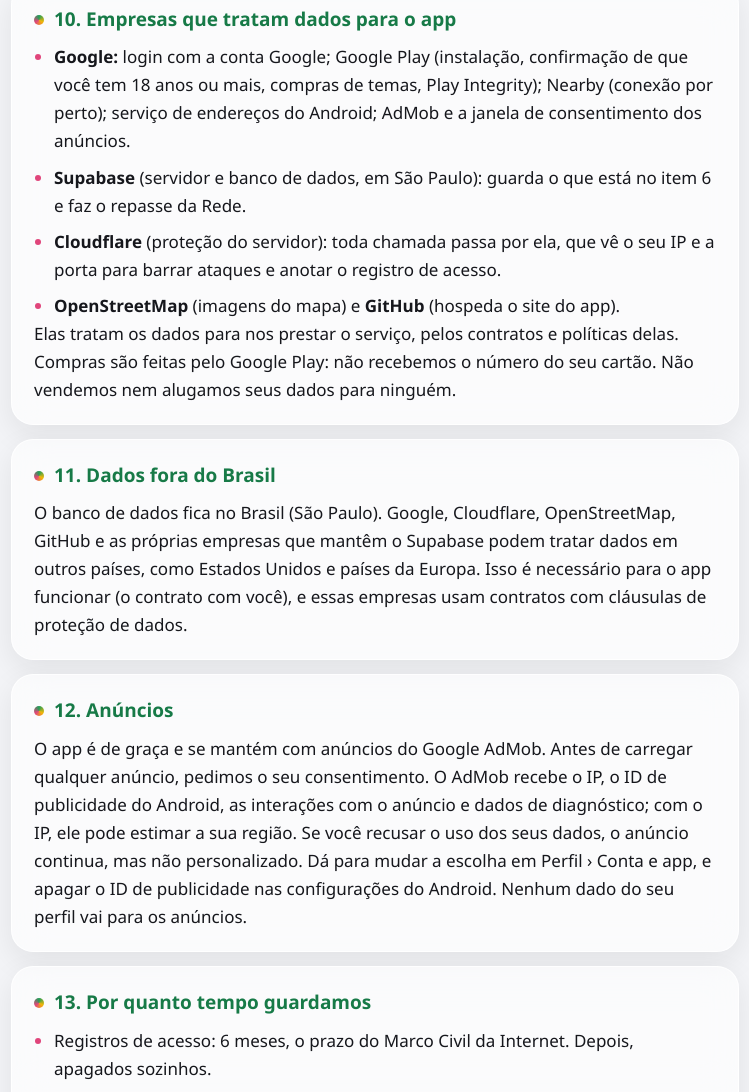
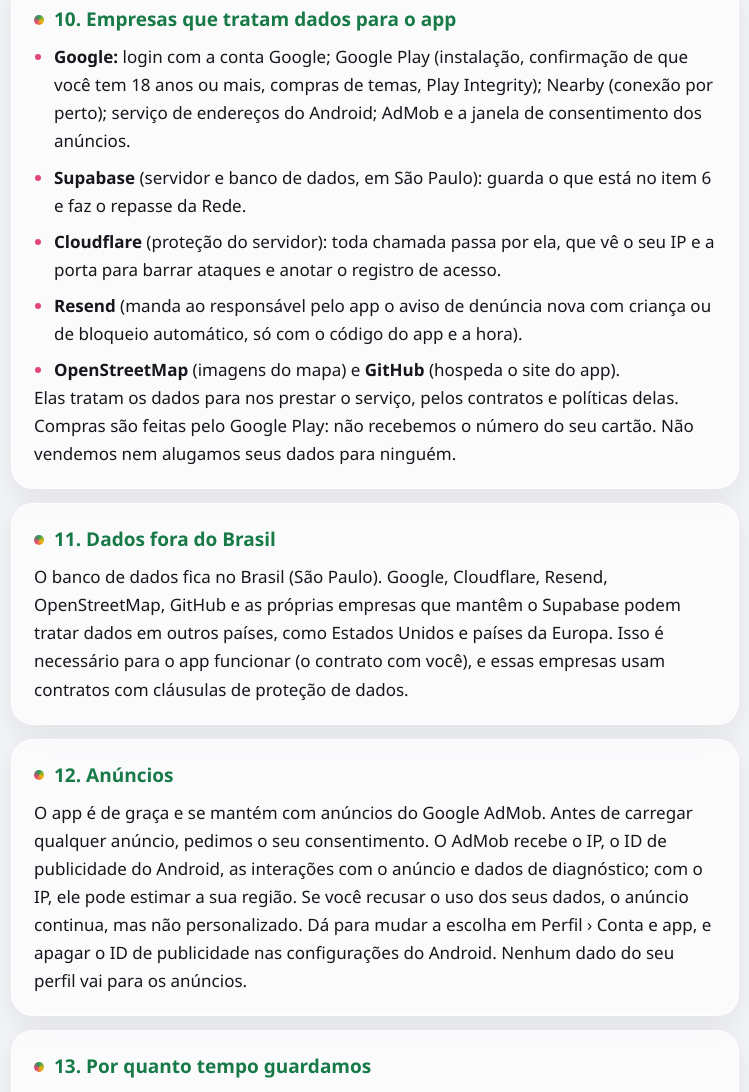
Before and after one commit to murilospinello/pais-do-amor-site, a plain HTML site: page privacidade.html in a window 1280 px wide. Shown: the part 3676-4768 px from the top of the page, without its empty margins (265-1014 px from the left). Drawn offline with Linux system fonts and the light colour scheme.

Commit message:
Política: Resend entre as empresas que tratam dados (aviso de denúncia ao responsável)
Co-Authored-By: Claude Opus 5.5 <noreply@anthropic.com>

```diff
--- a/privacidade.html
+++ b/privacidade.html
@@ -90,6 +90,7 @@
         <li><strong>Google:</strong> login com a conta Google; Google Play (instalação, confirmação de que você tem 18 anos ou mais, compras de temas, Play Integrity); Nearby (conexão por perto); serviço de endereços do Android; AdMob e a janela de consentimento dos anúncios.</li>
         <li><strong>Supabase</strong> (servidor e banco de dados, em São Paulo): guarda o que está no item 6 e faz o repasse da Rede.</li>
         <li><strong>Cloudflare</strong> (proteção do servidor): toda chamada passa por ela, que vê o seu IP e a porta para barrar ataques e anotar o registro de acesso.</li>
+        <li><strong>Resend</strong> (manda ao responsável pelo app o aviso de denúncia nova com criança ou de bloqueio automático, só com o código do app e a hora).</li>
         <li><strong>OpenStreetMap</strong> (imagens do mapa) e <strong>GitHub</strong> (hospeda o site do app).</li>
       </ul>
       <p>Elas tratam os dados para nos prestar o serviço, pelos contratos e políticas delas. Compras são feitas pelo Google Play: não recebemos o número do seu cartão. Não vendemos nem alugamos seus dados para ninguém.</p>
@@ -97,7 +98,7 @@
 
     <section class="cartao">
       <h2>11. Dados fora do Brasil</h2>
-      <p>O banco de dados fica no Brasil (São Paulo). Google, Cloudflare, OpenStreetMap, GitHub e as próprias empresas que mantêm o Supabase podem tratar dados em outros países, como Estados Unidos e países da Europa. Isso é necessário para o app funcionar (o contrato com você), e essas empresas usam contratos com cláusulas de proteção de dados.</p>
+      <p>O banco de dados fica no Brasil (São Paulo). Google, Cloudflare, Resend, OpenStreetMap, GitHub e as próprias empresas que mantêm o Supabase podem tratar dados em outros países, como Estados Unidos e países da Europa. Isso é necessário para o app funcionar (o contrato com você), e essas empresas usam contratos com cláusulas de proteção de dados.</p>
     </section>
 
     <section class="cartao">
```
